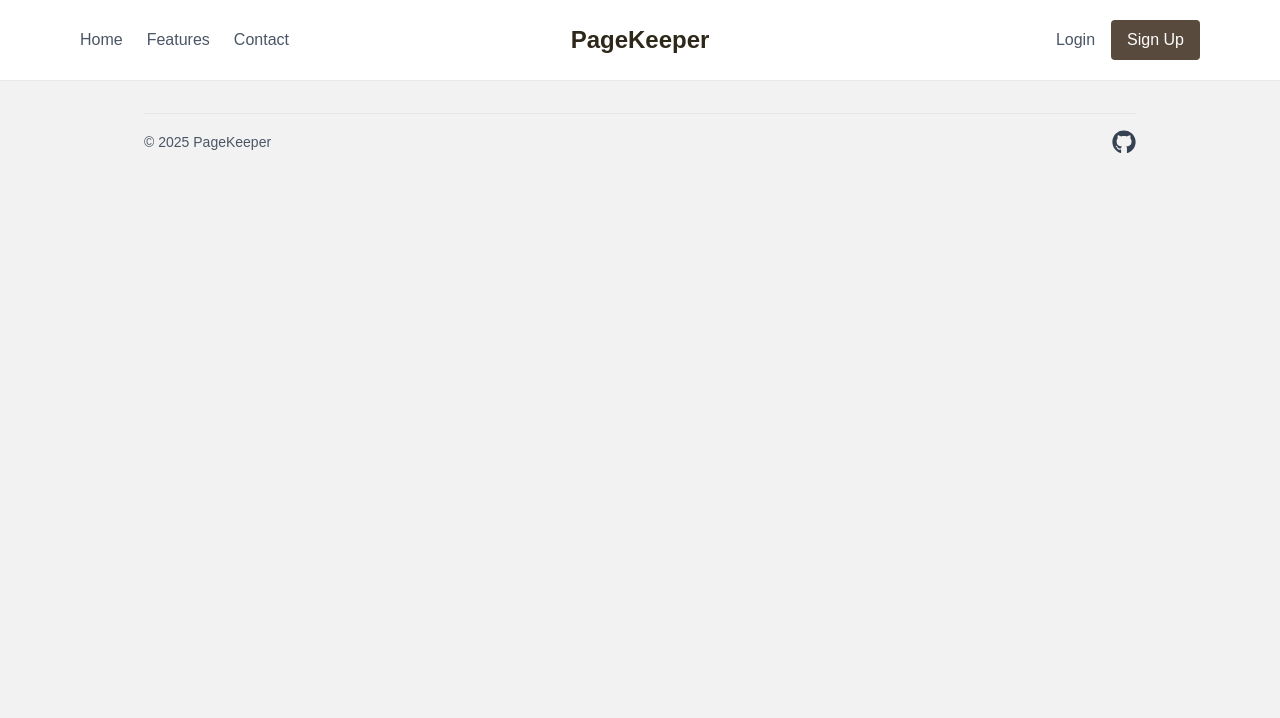
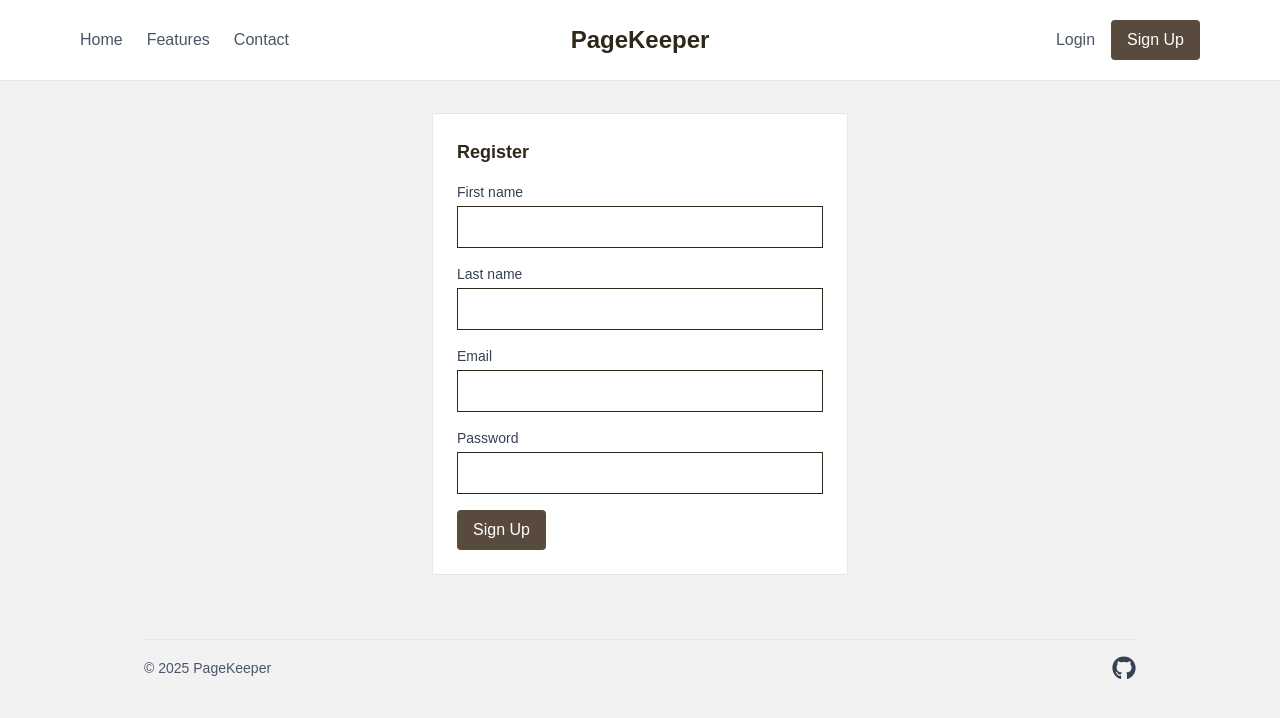
Before and after one commit to patriciaanneu/PageKeeper, a React (Vite) app in the folder frontend/: page /register in a window 1280 px wide. Shown: the top 718 px of the page. Built offline with nearby package versions, Linux system fonts and the light colour scheme; no server answers.

Commit message:
added register page & CORS patch

```diff
--- a/frontend/src/App.jsx
+++ b/frontend/src/App.jsx
@@ -6,6 +6,7 @@ import { AuthProvider } from './contexts/AuthContext'
 import RequireAuth from './components/RequireAuth'
 import Features from './pages/Features'
 import Contact from './pages/Contact'
+import Register from './pages/Register'
 
 export default function App() {
   return (
@@ -15,6 +16,7 @@ export default function App() {
         <Route path='/' element={<HomePage />} />
         <Route path='/features' element={<Features />} />
         <Route path='/contact' element={<Contact />} />
+        <Route path='/register' element={<Register />} />
       </Routes>
       </Layout>
     </AuthProvider>
--- a/frontend/src/api/client.js
+++ b/frontend/src/api/client.js
@@ -1,4 +1,6 @@
 import axios from 'axios'
+
+axios.defaults.withCredentials = true
 
 const baseURL = import.meta.env.VITE_API_URL || 'http://localhost:3000/api'
 
--- a/frontend/src/pages/Register.jsx
+++ b/frontend/src/pages/Register.jsx
@@ -0,0 +1,48 @@
+import React, { useState } from 'react'
+import api from '../api/client'
+
+export default function Register() {
+  const [firstName, setFirstName] = useState('')
+  const [lastName, setLastName] = useState('')
+  const [email, setEmail] = useState('')
+  const [password, setPassword] = useState('')
+  const [msg, setMsg] = useState('')
+
+  async function submit(e) {
+    e.preventDefault()
+    try {
+      await api.post('/auth/register', { firstName, lastName, email, password })
+      setMsg('Registered — proceed to login')
+    } catch (err) {
+      setMsg(err?.response?.data?.message || 'Register failed')
+    }
+  }
+
+  return (
+    <div className='max-w-md mx-auto px-4 py-8'>
+      <form onSubmit={submit} className='bg-white border border-gray-200 p-6 space-y-4'>
+        <h2 className='text-lg font-semibold'>Register</h2>
+        <div>
+          <label className='block text-sm text-gray-700 mb-1'>First name</label>
+          <input className='w-full border px-3 py-2' value={firstName} onChange={e => setFirstName(e.target.value)} required />
+        </div>
+        <div>
+          <label className='block text-sm text-gray-700 mb-1'>Last name</label>
+          <input className='w-full border px-3 py-2' value={lastName} onChange={e => setLastName(e.target.value)} required />
+        </div>
+        <div>
+          <label className='block text-sm text-gray-700 mb-1'>Email</label>
+          <input className='w-full border px-3 py-2' value={email} onChange={e => setEmail(e.target.value)} required />
+        </div>
+        <div>
+          <label className='block text-sm text-gray-700 mb-1'>Password</label>
+          <input className='w-full border px-3 py-2' type='password' value={password} onChange={e => setPassword(e.target.value)} required />
+        </div>
+        <div>
+          <button className='bg-[#594A3E] text-white px-4 py-2 rounded hover:opacity-95' type='submit'>Sign Up</button>
+        </div>
+        {msg && <p className='text-sm text-[#594A3E]'>{msg}</p>}
+      </form>
+    </div>
+  )
+}
```
Also changed, not shown: 1 other file (tests, documents, lock files or other folders).
